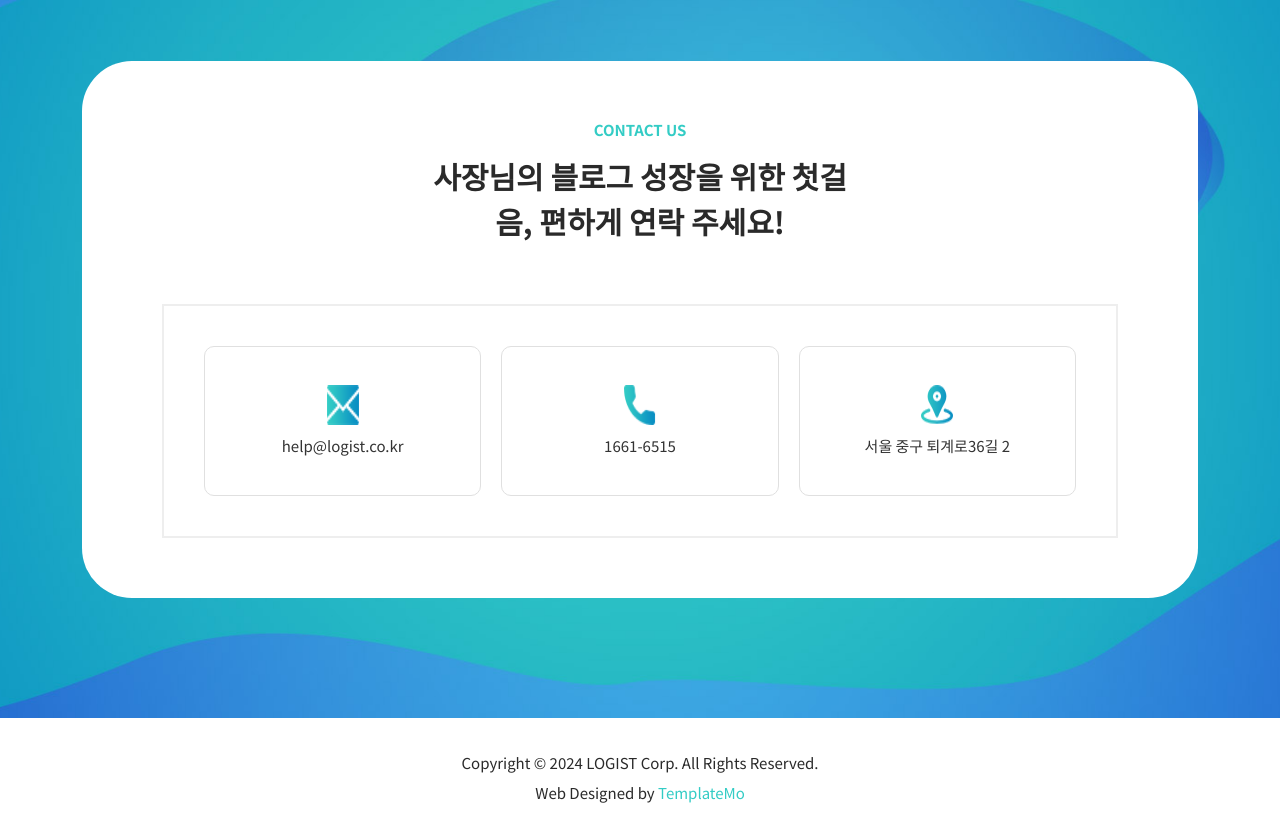
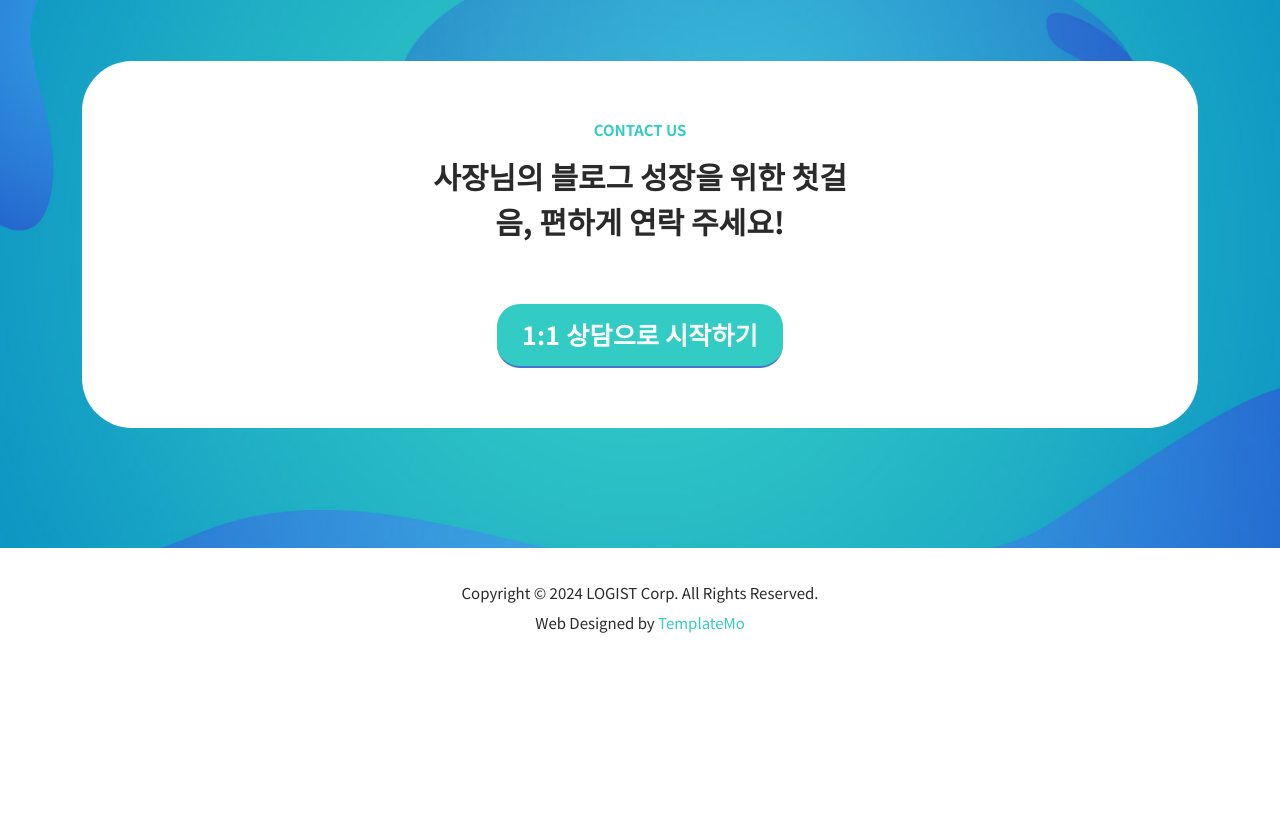
Before and after one commit to mariojeong/goyangblog, a website with bundled scripts: page index.html in a window 1280 px wide. Shown: the part 4142-4980 px from the top of the page. After the commit the page ends 4810 px from the top, so only its background shows below. Built offline with nearby package versions, Linux system fonts and the light colour scheme.

Commit message:
Update some features

```diff
--- a/assets/css/templatemo-seo-dream.css
+++ b/assets/css/templatemo-seo-dream.css
@@ -242,6 +242,27 @@ body {
 }
 
 .main-green-button a:hover {
+  background-color: #4771cb!important;
+  color: #fff!important;
+  border-bottom: 2px solid #33ccc5!important;
+}
+
+
+.main-green-button1 a {
+  display: inline-block;
+  background-color: #33ccc5;
+  font-size: 25px;
+  font-weight: 700;
+  color: #fff;
+  text-transform: capitalize;
+  padding: 12px 25px;
+  border-radius: 23px;
+  letter-spacing: 0.25px;
+  border-bottom: 2px solid #4771cb!important;
+  transition: all .3s;
+}
+
+.main-green-button1 a:hover {
   background-color: #4771cb!important;
   color: #fff!important;
   border-bottom: 2px solid #33ccc5!important;
--- a/index.html
+++ b/index.html
@@ -551,30 +551,7 @@
                   <h2>사장님의 블로그 성장을 위한 첫걸음, 편하게 연락 주세요!</h2>
                 </div>
               </div>
-              <div class="col-lg-12">
-                <div class="contact-info">
-                  <ul class="d-flex justify-content-between" style="list-style: none; padding: 0; margin: 0;">
-                    <li style="flex: 1; text-align: center; padding: 20px; height: 150px; display: flex; flex-direction: column; justify-content: center; align-items: center; border: 1px solid #e0e0e0; margin: 0 10px; border-radius: 10px;">
-                      <div class="icon" style="margin-bottom: 10px;">
-                        <img src="assets/images/contact-icon-01.png" alt="email icon" style="width: 40px; height: 40px;">
-                      </div>
-                      <a href="#" style="text-decoration: none; color: #333;">help@logist.co.kr</a>
-                    </li>
-                    <li style="flex: 1; text-align: center; padding: 20px; height: 150px; display: flex; flex-direction: column; justify-content: center; align-items: center; border: 1px solid #e0e0e0; margin: 0 10px; border-radius: 10px;">
-                      <div class="icon" style="margin-bottom: 10px;">
-                        <img src="assets/images/contact-icon-02.png" alt="phone" style="width: 40px; height: 40px;">
-                      </div>
-                      <a href="#" style="text-decoration: none; color: #333;">1661-6515</a>
-                    </li>
-                    <li style="flex: 1; text-align: center; padding: 20px; height: 150px; display: flex; flex-direction: column; justify-content: center; align-items: center; border: 1px solid #e0e0e0; margin: 0 10px; border-radius: 10px;">
-                      <div class="icon" style="margin-bottom: 10px;">
-                        <img src="assets/images/contact-icon-03.png" alt="location" style="width: 40px; height: 40px;">
-                      </div>
-                      <a href="https://map.naver.com/p/search/%EB%8F%99%EA%B5%AD%EB%8C%80%ED%95%99%EA%B5%90%20%EC%BA%A0%ED%8D%BC%EC%8A%A4%ED%83%80%EC%9A%B4/place/1880083919?c=15.00,0,0,0,dh&placePath=%3Fentry%253Dbmp" style="text-decoration: none; color: #333;">서울 중구 퇴계로36길 2</a>
-                    </li>
-                  </ul>
-                </div>
-              </div>
+              <div class="main-green-button1"><a href="https://open.kakao.com/o/s9LDDOIg">1:1 상담으로 시작하기</a></div>
             </div>
           </form>
         </div>
```
